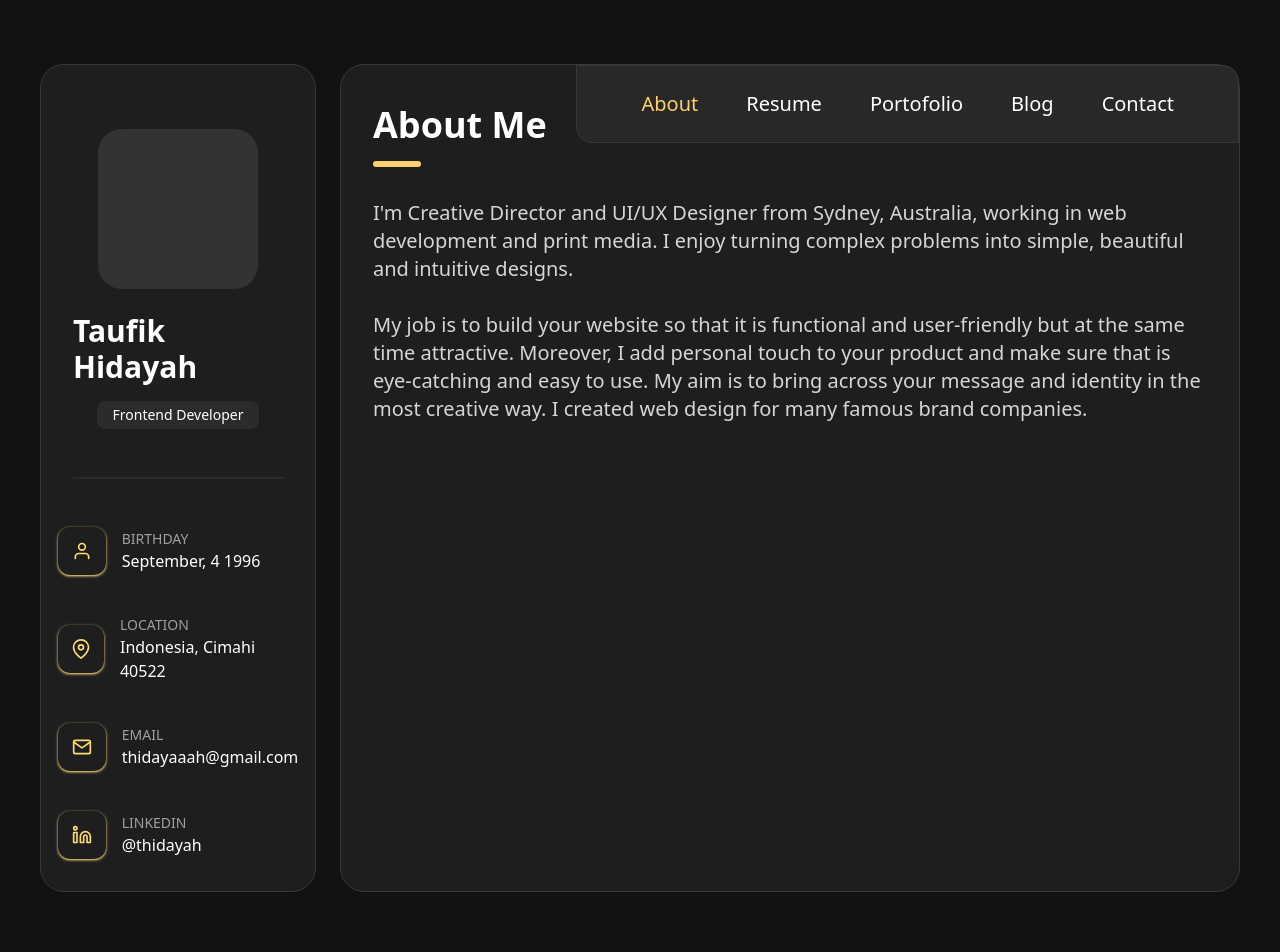
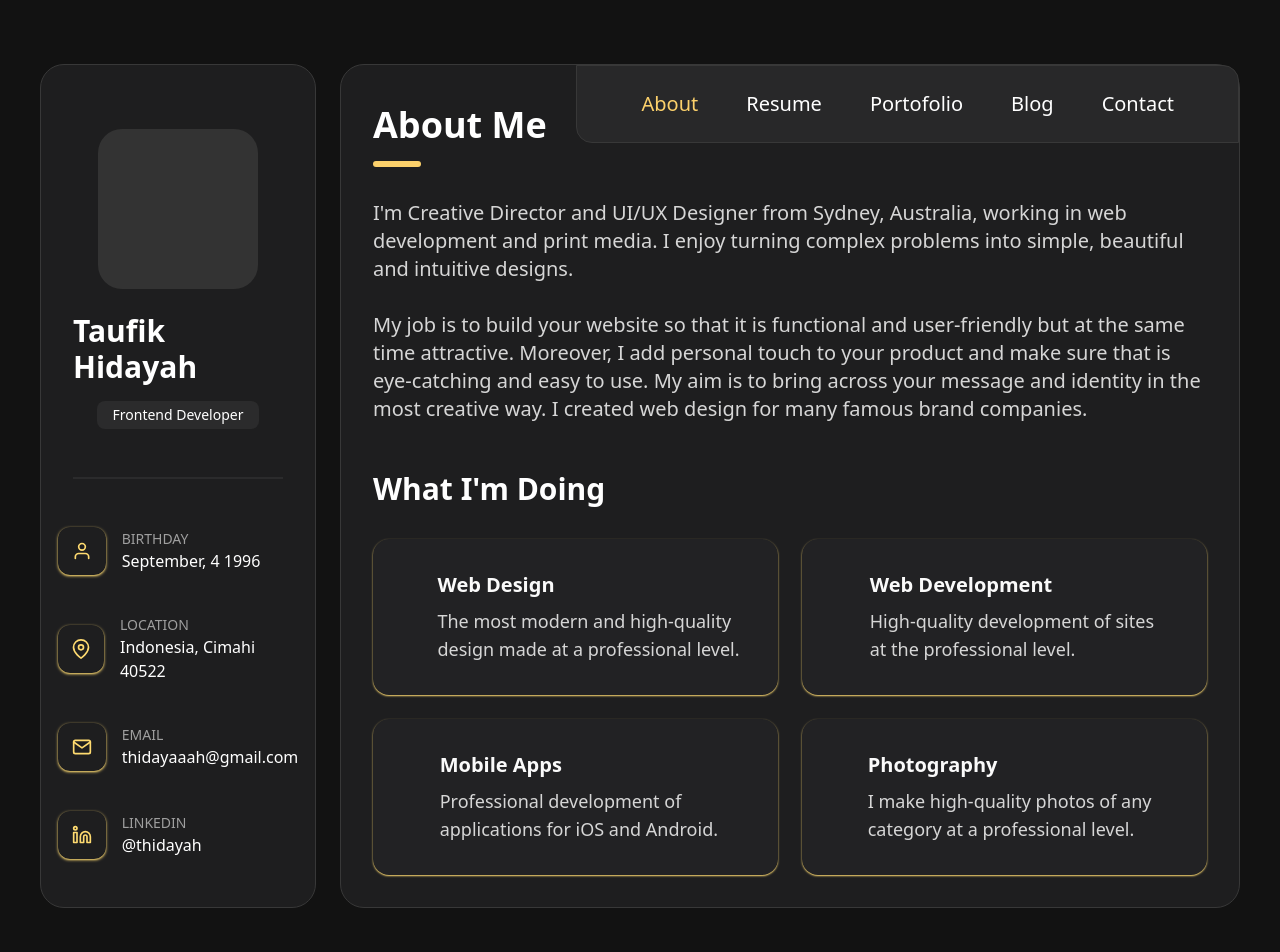
Before and after one commit to thidayah/thidayah.github.io, a React (Vite) app: page / in a window 1280 px wide. Shown: the top 952 px of the page. Built offline with nearby package versions, Linux system fonts and the light colour scheme.

Commit message:
update: what im doing content

```diff
--- a/src/App.jsx
+++ b/src/App.jsx
@@ -74,6 +74,38 @@ function App() {
               <br />
               My job is to build your website so that it is functional and user-friendly but at the same time attractive. Moreover, I add personal touch to your product and make sure that is eye-catching and easy to use. My aim is to bring across your message and identity in the most creative way. I created web design for many famous brand companies.
             </p>
+
+            <div className=" text-3xl font-bold text-white mt-12">What I'm Doing</div>
+            <div className=" grid grid-cols-2 gap-6 mt-8">
+              <div className=" flex flex-row space-x-4 bg-[#222224] rounded-2xl p-8 shadow-xs shadow-[#ffdb70]">
+                <div className=" size-8"></div>
+                <div>
+                  <div className="text-[#fafafa] font-bold text-xl">Web Design</div>
+                  <div className="text-[#d6d6d6] text-lg mt-2">The most modern and high-quality design made at a professional level.</div>
+                </div>
+              </div>
+              <div className=" flex flex-row space-x-4 bg-[#222224] rounded-2xl p-8 shadow-xs shadow-[#ffdb70]">
+                <div className=" size-8"></div>
+                <div>
+                  <div className="text-[#fafafa] font-bold text-xl">Web Development</div>
+                  <div className="text-[#d6d6d6] text-lg mt-2">High-quality development of sites at the professional level.</div>
+                </div>
+              </div>
+              <div className=" flex flex-row space-x-4 bg-[#222224] rounded-2xl p-8 shadow-xs shadow-[#ffdb70]">
+                <div className=" size-8"></div>
+                <div>
+                  <div className="text-[#fafafa] font-bold text-xl">Mobile Apps</div>
+                  <div className="text-[#d6d6d6] text-lg mt-2">Professional development of applications for iOS and Android.</div>
+                </div>
+              </div>
+              <div className=" flex flex-row space-x-4 bg-[#222224] rounded-2xl p-8 shadow-xs shadow-[#ffdb70]">
+                <div className=" size-8"></div>
+                <div>
+                  <div className="text-[#fafafa] font-bold text-xl">Photography</div>
+                  <div className="text-[#d6d6d6] text-lg mt-2">I make high-quality photos of any category at a professional level.</div>
+                </div>
+              </div>
+            </div>
           </div>
 
 
```
